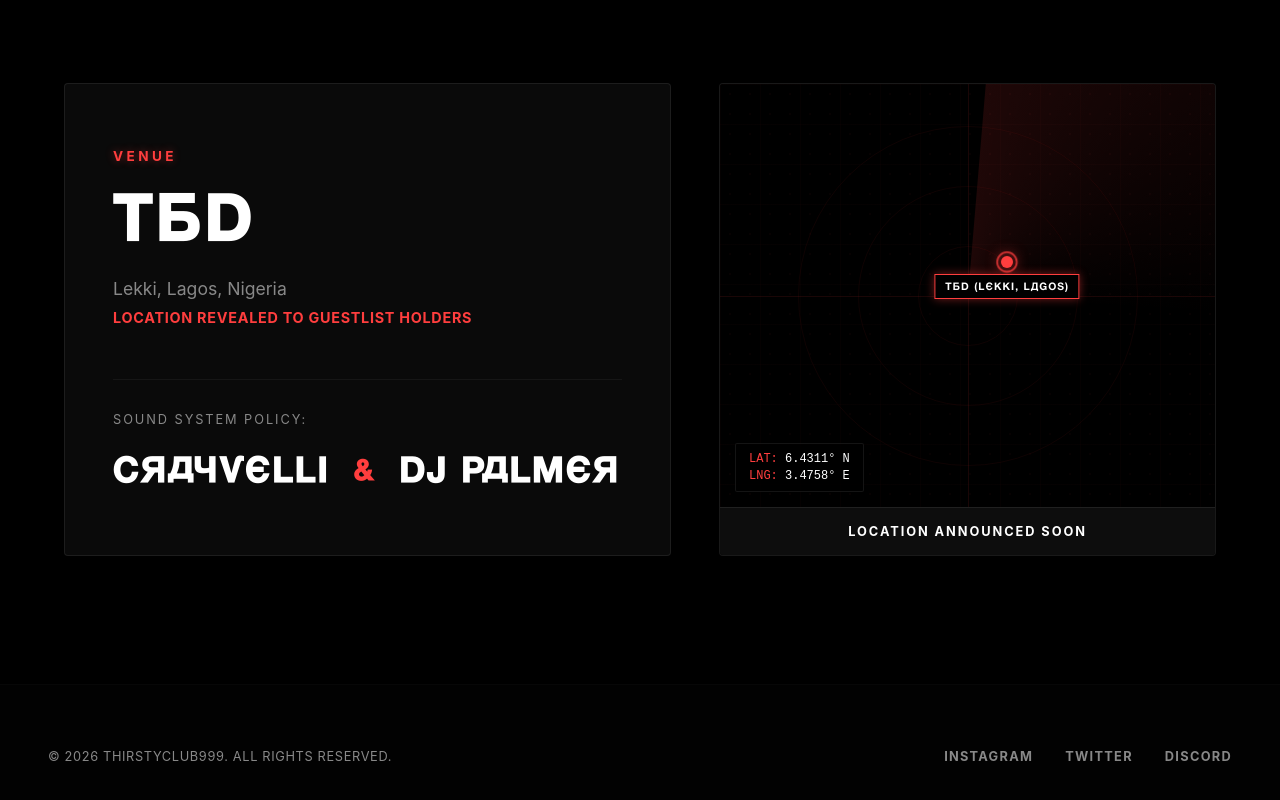
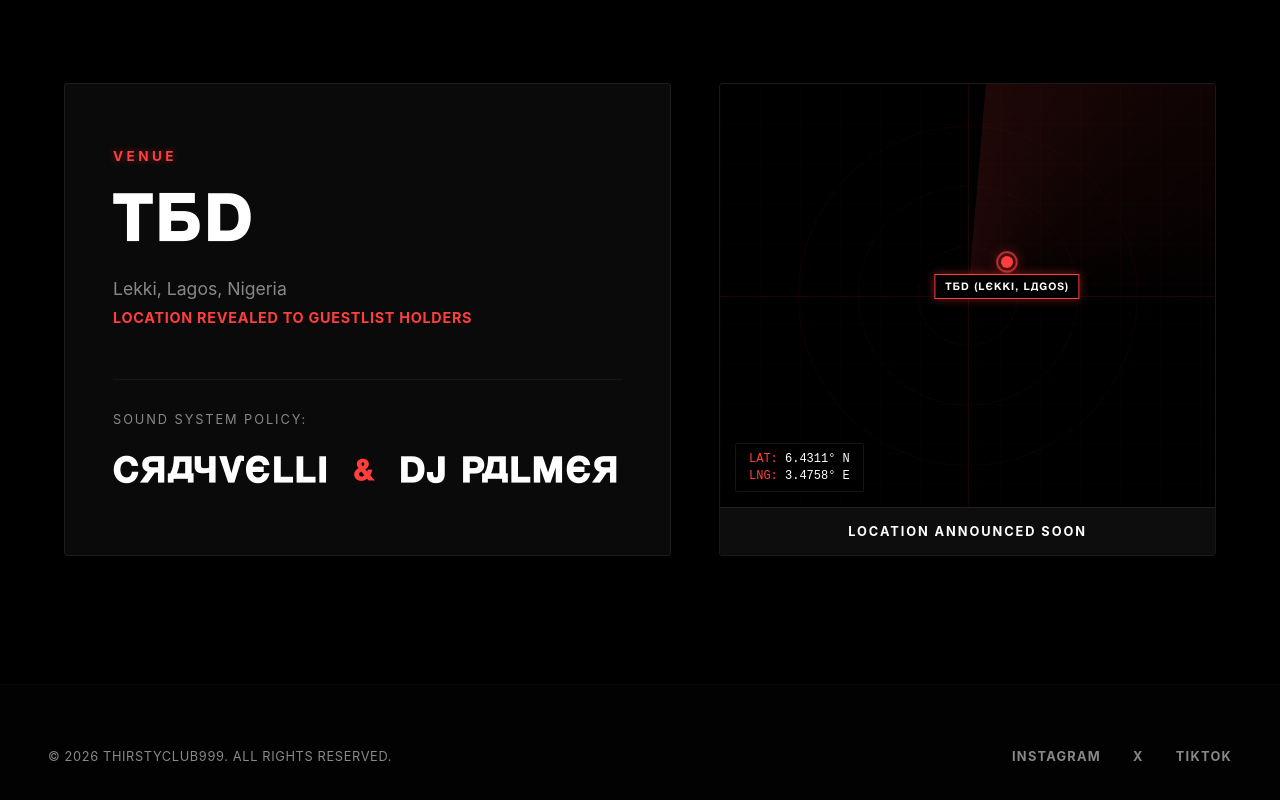
Before and after one commit to Richmondeke/Thirsty, a website: page event.html in a window 1280 px wide. Shown: the part 2512-3312 px from the top of the page. Drawn offline with nearby package versions, Linux system fonts and the light colour scheme.

Commit message:
chore: update footer social links with actual accounts

```diff
--- a/event.html
+++ b/event.html
@@ -472,9 +472,9 @@
     <div class="footer-content">
       <p>&copy; 2026 THIRSTYCLUB999. ALL RIGHTS RESERVED.</p>
       <div class="socials">
-        <a href="#">INSTAGRAM</a>
-        <a href="#">TWITTER</a>
-        <a href="#">DISCORD</a>
+        <a href="https://www.instagram.com/thirstynalia?igsh=MWVhczg5OGdjYzdqaw==" target="_blank" rel="noopener noreferrer">INSTAGRAM</a>
+        <a href="https://x.com/thirstyclub999?s=21" target="_blank" rel="noopener noreferrer">X</a>
+        <a href="https://www.tiktok.com/@thirstylaboratory?_r=1&_t=ZS-972kqJbnlir" target="_blank" rel="noopener noreferrer">TIKTOK</a>
       </div>
     </div>
   </footer>
```
Also changed, not shown: index.html (+3 -3 lines).
